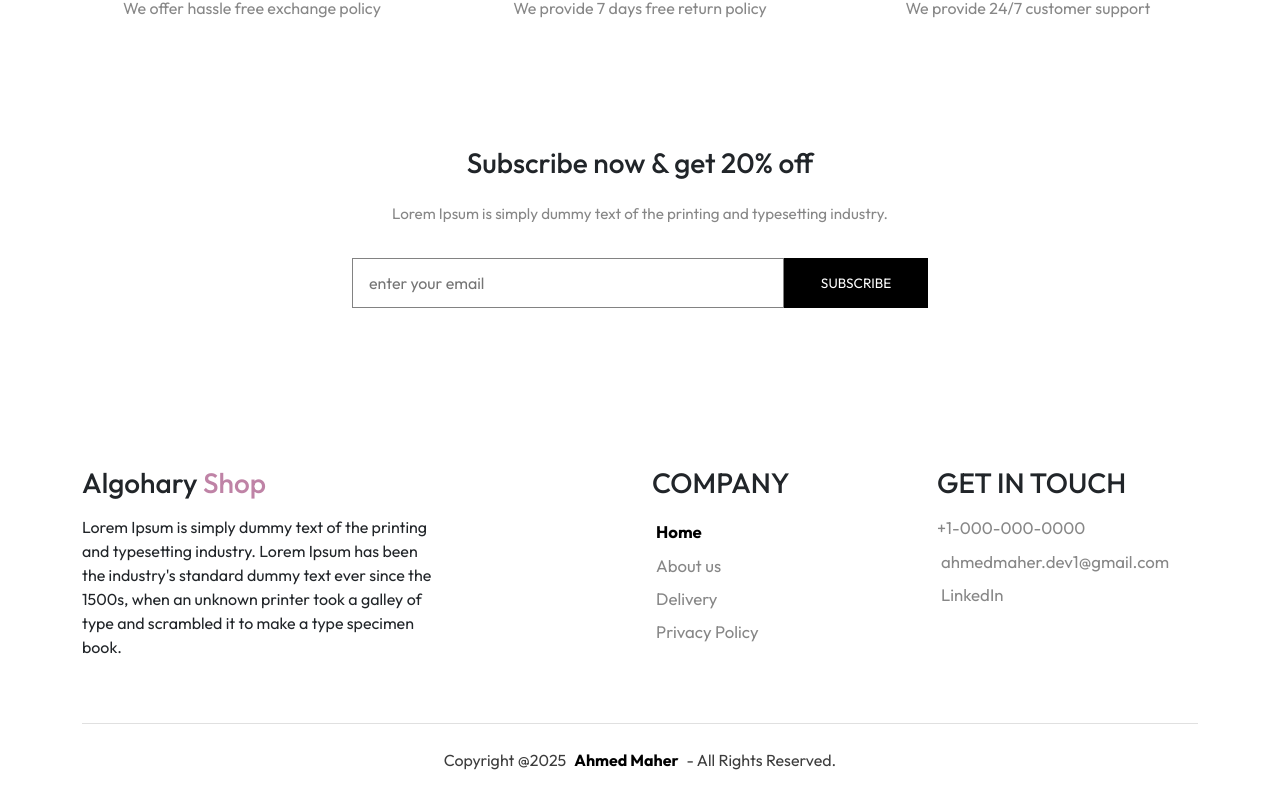
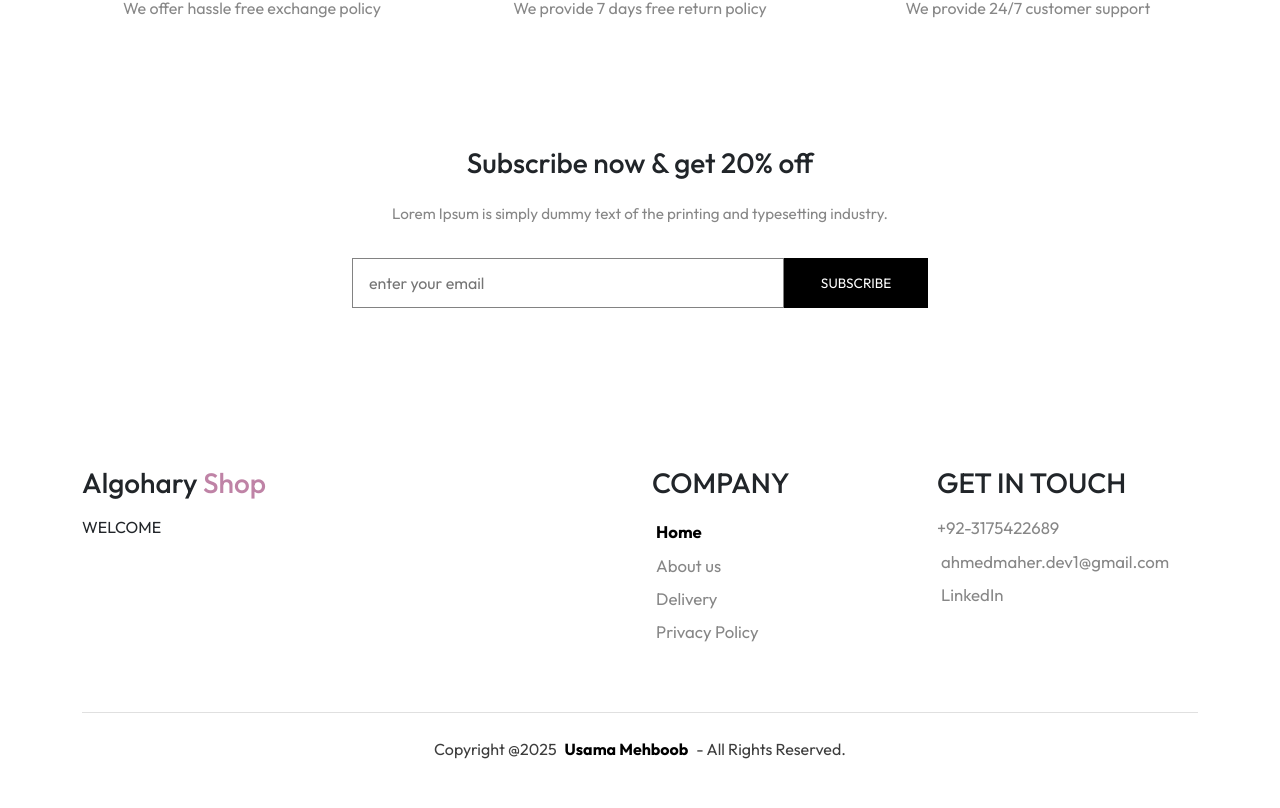
Before and after one commit to usama23c/ecomerce, a React (Vite) app: page / in a window 1280 px wide. Shown: the part 2106-2914 px from the top of the page. Built offline with nearby package versions, Linux system fonts and the light colour scheme; a web font is replaced by a local one.

Commit message:
Update Footer.jsx

```diff
--- a/src/components/Footer.jsx
+++ b/src/components/Footer.jsx
@@ -42,10 +42,7 @@ const Footer = () => {
 								</h3>
 							</Link>
 							<p className="mt-3">
-								Lorem Ipsum is simply dummy text of the printing and typesetting
-								industry. Lorem Ipsum has been the industry&apos;s standard
-								dummy text ever since the 1500s, when an unknown printer took a
-								galley of type and scrambled it to make a type specimen book.
+								WELCOME
 							</p>
 						</article>
 
@@ -78,11 +75,11 @@ const Footer = () => {
 						<div className="address col-12 col-lg text-center">
 							<h3 className="mb-3">GET IN TOUCH</h3>
 							<ul className="d-flex flex-column align-items-center align-items-lg-start ps-0 gap-2">
-								<li className="c-gray">+1-000-000-0000</li>
+								<li className="c-gray">+92-3175422689</li>
 								<li>
 									<a
 										className="c-gray text-decoration-none hover-underline"
-										href="mailto:ahmedmaher.dev1@gmail.com"
+										href="mailto:usamamahboob27@gmail.com"
 										title="get in touch"
 									>
 										ahmedmaher.dev1@gmail.com
@@ -90,7 +87,7 @@ const Footer = () => {
 								</li>
 								<li>
 									<a
-										href="https://www.linkedin.com/in/ahmed-maher-algohary"
+										href="https://www.linkedin.com/"
 										target="_blank"
 										title="Go To LinkedIn"
 										className="text-decoration-none c-gray"
@@ -107,14 +104,14 @@ const Footer = () => {
 				<div className="copyrights border-t-gray mt-5 pt-4 col-12 text-center c-d-gray">
 					Copyright @{currentYear}
 					<a
-						href="https://www.linkedin.com/in/ahmed-maher-algohary"
+						href="https://www.linkedin.com/"
 						target="_blank"
 						title="Go To LinkedIn"
 						className="text-decoration-none c-black p-2 fw-bold"
 						data-bs-toggle="tooltip"
 						data-bs-placement="top"
 					>
-						Ahmed Maher
+					Usama Mehboob
 					</a>
 					- All Rights Reserved.
 				</div>
```
